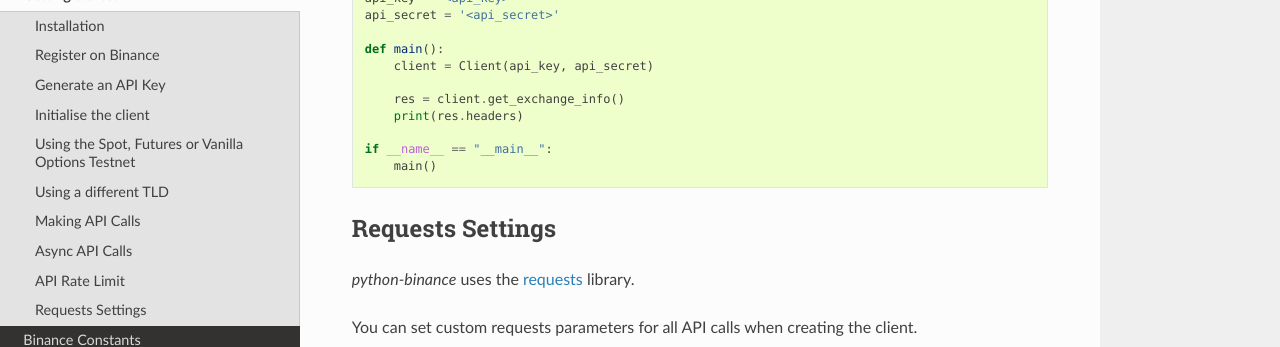
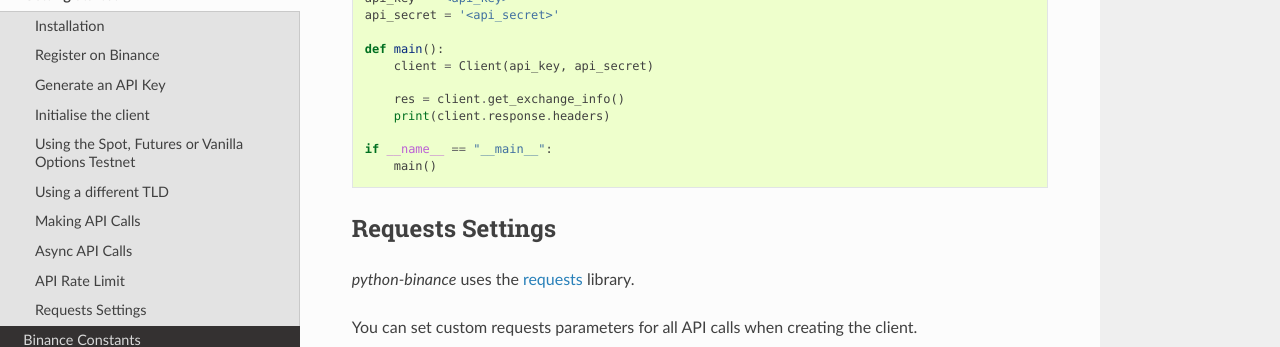
Before and after one commit to astro0099/python_BSC, a Sphinx documentation site: the page built from docs/overview.rst, in a window 1280 px wide and 900 px high, scrolled down 3516 px. Shown: the part 151-498 px from the top of the window. Built offline with Sphinx 7.4.7 and the Read the Docs theme 2.0.0, drawn with Linux system fonts in a browser that asks for light colours; formulas are drawn with MathJax 3; pages that are not in the unit, such as notebooks, are missing from menus.

Commit message:
Fix typo in Synchronous rate limit example
fix https://github.com/sammchardy/python-binance/issues/920

```diff
--- a/docs/overview.rst
+++ b/docs/overview.rst
@@ -188,7 +188,7 @@ Synchronous example
         client = Client(api_key, api_secret)
 
         res = client.get_exchange_info()
-        print(res.headers)
+        print(client.response.headers)
 
     if __name__ == "__main__":
         main()
```
